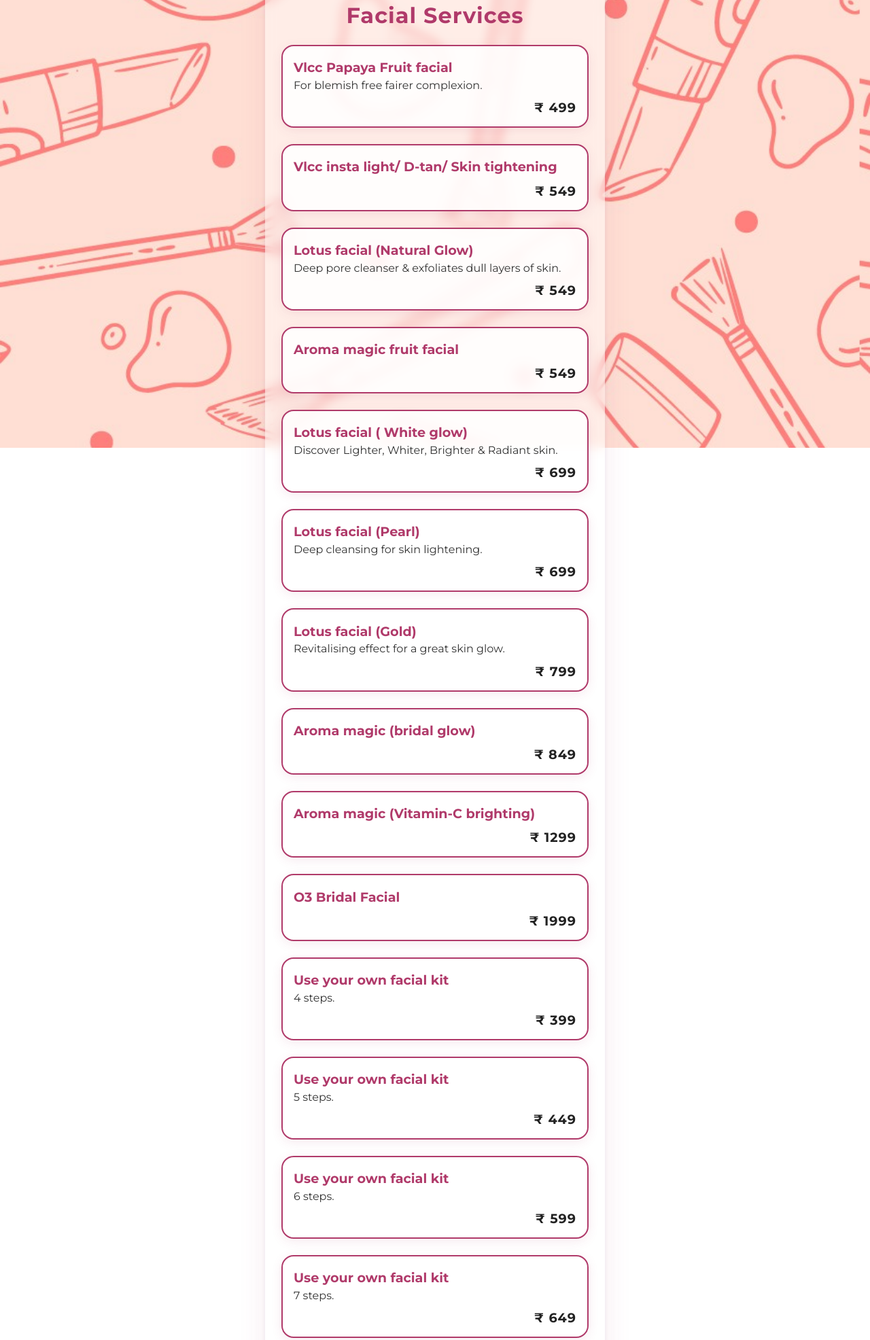
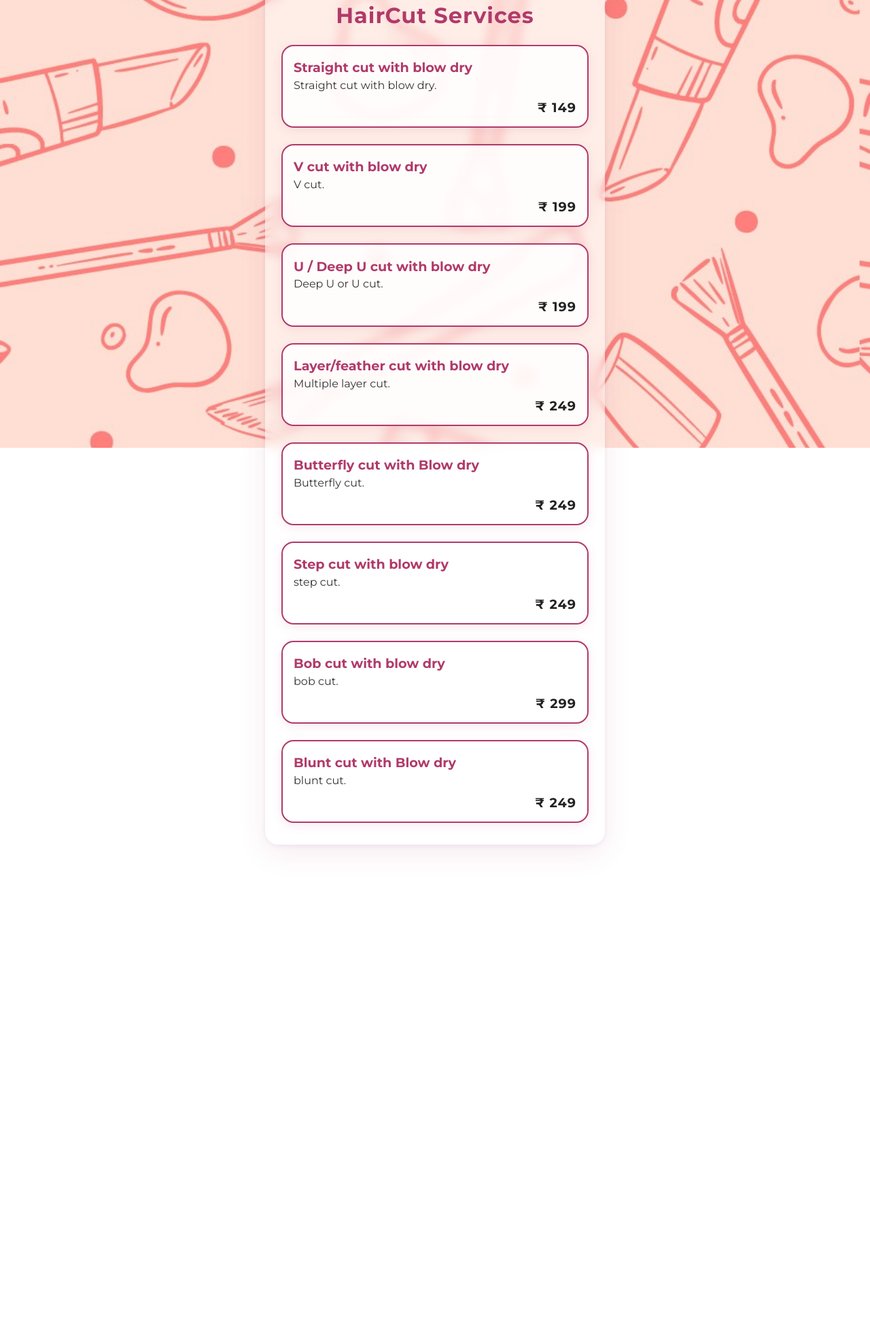
Before and after one commit to AdroitNightsun/FirstEverBeautyWebSite1.3, a plain HTML site: page index.html in a window 1280 px wide. Shown: the part 141-2113 px from the top of the page at 68% size. After the commit the page ends 1384 px from the top, so only its background shows below. Drawn offline with Linux system fonts and the light colour scheme.

Commit message:
Update index.html to reflect Hair Cut Services, including new service titles, descriptions, and prices.

```diff
--- a/index.html
+++ b/index.html
@@ -3,7 +3,7 @@
 <head>
   <meta charset="UTF-8">
   <meta name="viewport" content="width=device-width, initial-scale=1.0">
-  <title>Facial Services - Preeti Makeover Studio</title>
+  <title>Hair Cut Services - Preeti Makeover Studio</title>
   <link rel="stylesheet" href="bea2.css">
   <link rel="preconnect" href="https://fonts.googleapis.com">
   <link rel="preconnect" href="https://fonts.gstatic.com" crossorigin>
@@ -15,148 +15,65 @@
 <body>
   <!-- Facial Services Section -->
   <section id="facials" class="facial-services-section">
-    <h2 class="facial-services-title">Facial Services</h2>
+    <h2 class="facial-services-title">HairCut Services</h2>
     <div class="facial-list">
-      <a href="https://wa.me/p/9496034977081051/917065646506" class="facial-link">
+      <a href="https://wa.me/p/9365963606773110/917065646506" class="facial-link">
         <div class="facial-card">
-          <h3 class="facial-type">Vlcc Papaya Fruit facial</h3>
-          <p class="facial-desc">For blemish free fairer complexion.</p>
-          <div class="facial-price">&#8377; 499</div>
+          <h3 class="facial-type">Straight cut with blow dry</h3>
+          <p class="facial-desc">Straight cut with blow dry.</p>
+          <div class="facial-price">&#8377; 149</div>
         </div>
       </a>
-      <a href="https://wa.me/p/9419447878152251/917065646506" class="facial-link">
+      <a href="https://wa.me/p/24292238853769371/917065646506" class="facial-link">
         <div class="facial-card">
-          <h3 class="facial-type">Vlcc insta light/ D-tan/ Skin tightening</h3>
-          <p class="facial-desc"></p>
-          <div class="facial-price">&#8377; 549</div>
+          <h3 class="facial-type">V cut with blow dry</h3>
+          <p class="facial-desc">V cut.</p>
+          <div class="facial-price">&#8377; 199</div>
         </div>
       </a>
-      <a href="https://wa.me/p/5912657648839316/917065646506" class="facial-link">
+      <a href="https://wa.me/p/9266174243435801/917065646506" class="facial-link">
         <div class="facial-card">
-          <h3 class="facial-type">Lotus facial (Natural Glow)</h3>
-          <p class="facial-desc">Deep pore cleanser & exfoliates dull layers of skin.</p>
-          <div class="facial-price">&#8377; 549</div>
+          <h3 class="facial-type">U / Deep U cut with blow dry</h3>
+          <p class="facial-desc">Deep U or U cut.</p>
+          <div class="facial-price">&#8377; 199</div>
         </div>
       </a>
-      <a href="https://wa.me/p/9567550549933294/917065646506" class="facial-link">
+      <a href="https://wa.me/p/6824310854250494/917065646506" class="facial-link">
         <div class="facial-card">
-          <h3 class="facial-type">Aroma magic fruit facial</h3>
-          <p class="facial-desc"></p>
-          <div class="facial-price">&#8377; 549</div>
+          <h3 class="facial-type">Layer/feather cut with blow dry</h3>
+          <p class="facial-desc">Multiple layer cut.</p>
+          <div class="facial-price">&#8377; 249</div>
         </div>
       </a>
-      <a href="https://wa.me/p/4470950409695312/917065646506" class="facial-link">
+      <a href="https://wa.me/p/5942789735841720/917065646506" class="facial-link">
         <div class="facial-card">
-          <h3 class="facial-type">Lotus facial ( White glow)</h3>
-          <p class="facial-desc">Discover Lighter, Whiter, Brighter & Radiant skin.</p>
-          <div class="facial-price">&#8377; 699</div>
+          <h3 class="facial-type">Butterfly cut with Blow dry</h3>
+          <p class="facial-desc">Butterfly cut.</p>
+          <div class="facial-price">&#8377; 249</div>
         </div>
       </a>
-      <a href="https://wa.me/p/6458656747516050/917065646506" class="facial-link">
+      <a href="https://wa.me/p/9351301774952193/917065646506" class="facial-link">
         <div class="facial-card">
-          <h3 class="facial-type">Lotus facial (Pearl)</h3>
-          <p class="facial-desc">Deep cleansing for skin lightening.</p>
-          <div class="facial-price">&#8377; 699</div>
+          <h3 class="facial-type">Step cut with blow dry</h3>
+          <p class="facial-desc">step cut.</p>
+          <div class="facial-price">&#8377; 249</div>
         </div>
       </a>
-      <a href="https://wa.me/p/5938559472933524/917065646506" class="facial-link">
+      <a href="https://wa.me/p/9335658509862386/917065646506" class="facial-link">
         <div class="facial-card">
-          <h3 class="facial-type">Lotus facial (Gold)</h3>
-          <p class="facial-desc">Revitalising effect for a great skin glow.</p>
-          <div class="facial-price">&#8377; 799</div>
+          <h3 class="facial-type">Bob cut with blow dry</h3>
+          <p class="facial-desc">bob cut.</p>
+          <div class="facial-price">&#8377; 299</div>
         </div>
       </a>
-      <a href="https://wa.me/p/6406512402767309/917065646506" class="facial-link">
+      <a href="https://wa.me/p/9469187099836735/917065646506" class="facial-link">
         <div class="facial-card">
-          <h3 class="facial-type">Aroma magic (bridal glow)</h3>
-          <p class="facial-desc"></p>
-          <div class="facial-price">&#8377; 849</div>
+          <h3 class="facial-type">Blunt cut with Blow dry</h3>
+          <p class="facial-desc">blunt cut.</p>
+          <div class="facial-price">&#8377; 249</div>
         </div>
       </a>
-      <a href="https://wa.me/p/6735774006466883/917065646506" class="facial-link">
-        <div class="facial-card">
-          <h3 class="facial-type">Aroma magic (Vitamin-C brighting)</h3>
-          <p class="facial-desc"></p>
-          <div class="facial-price">&#8377; 1299</div>
-        </div>
-      </a>
-      <a href="https://wa.me/p/6586083804810034/917065646506" class="facial-link">
-        <div class="facial-card">
-          <h3 class="facial-type">O3 Bridal Facial</h3>
-          <p class="facial-desc"></p>
-          <div class="facial-price">&#8377; 1999</div>
-        </div>
-      </a>
-      <a href="https://wa.me/p/6987147701349990/917065646506" class="facial-link">
-        <div class="facial-card">
-          <h3 class="facial-type">Use your own facial kit</h3>
-          <p class="facial-desc">4 steps.</p>
-          <div class="facial-price">&#8377; 399</div>
-        </div>
-      </a>
-      <a href="https://wa.me/p/6278268758937730/917065646506" class="facial-link">
-        <div class="facial-card">
-          <h3 class="facial-type">Use your own facial kit</h3>
-          <p class="facial-desc">5 steps.</p>
-          <div class="facial-price">&#8377; 449</div>
-        </div>
-      </a>
-      <a href="https://wa.me/p/24122379670680690/917065646506" class="facial-link">
-        <div class="facial-card">
-          <h3 class="facial-type">Use your own facial kit</h3>
-          <p class="facial-desc">6 steps.</p>
-          <div class="facial-price">&#8377; 599</div>
-        </div>
-      </a>
-      <a href="https://wa.me/p/6916964398371077/917065646506" class="facial-link">
-        <div class="facial-card">
-          <h3 class="facial-type">Use your own facial kit</h3>
-          <p class="facial-desc">7 steps.</p>
-          <div class="facial-price">&#8377; 649</div>
-        </div>
-      </a>
-      <a href="https://wa.me/p/6481774871914608/917065646506" class="facial-link">
-        <div class="facial-card">
-          <h3 class="facial-type">Use your own facial kit</h3>
-          <p class="facial-desc">8 steps.</p>
-          <div class="facial-price">&#8377; 799</div>
-        </div>
-      </a>
-      <a href="https://wa.me/p/6676081629157018/917065646506" class="facial-link">
-        <div class="facial-card">
-          <h3 class="facial-type">Use your own facial kit</h3>
-          <p class="facial-desc">Bridal facial.</p>
-          <div class="facial-price">&#8377; 1200</div>
-        </div>
-      </a>
-      <a href="https://wa.me/p/8530217577081371/917065646506" class="facial-link">
-        <div class="facial-card">
-          <h3 class="facial-type">Korean Glass facial</h3>
-          <p class="facial-desc">Get korean skin like glow 🌟.</p>
-          <div class="facial-price">&#8377; 1599</div>
-        </div>
-      </a>
-      <a href="https://wa.me/p/10070953892974096/917065646506" class="facial-link">
-        <div class="facial-card">
-          <h3 class="facial-type">Lotus facial Bridal glow</h3>
-          <p class="facial-desc"></p>
-          <div class="facial-price">&#8377; 1399</div>
-        </div>
-      </a>
-      <a href="https://wa.me/p/24169563249372880/917065646506" class="facial-link">
-        <div class="facial-card">
-          <h3 class="facial-type">Lotus facial Papaya Glow</h3>
-          <p class="facial-desc"></p>
-          <div class="facial-price">&#8377; 1199</div>
-        </div>
-      </a>
-      <a href="https://wa.me/p/24175305842104014/917065646506" class="facial-link">
-        <div class="facial-card">
-          <h3 class="facial-type">Lotus facial Green tea</h3>
-          <p class="facial-desc"></p>
-          <div class="facial-price">&#8377; 849</div>
-        </div>
-      </a>
+
     </div>
   </section>
 </body>
```
